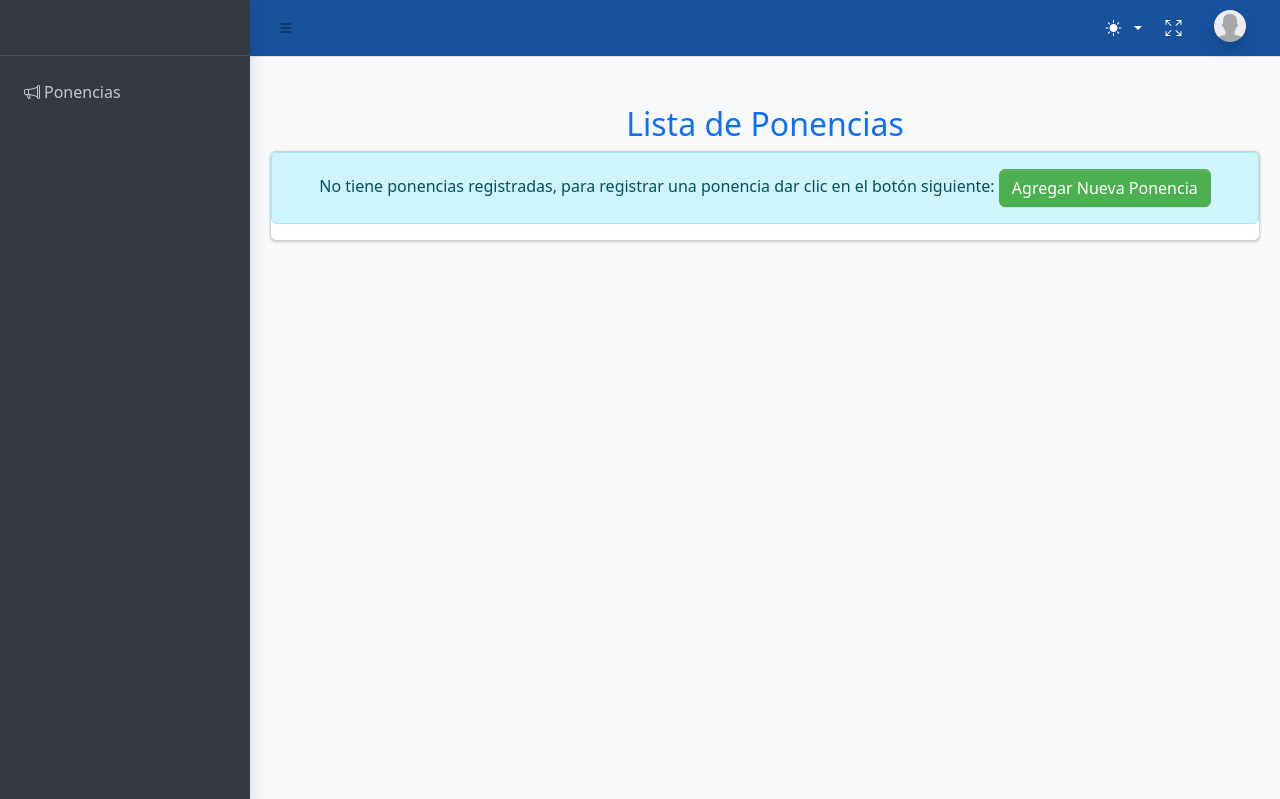
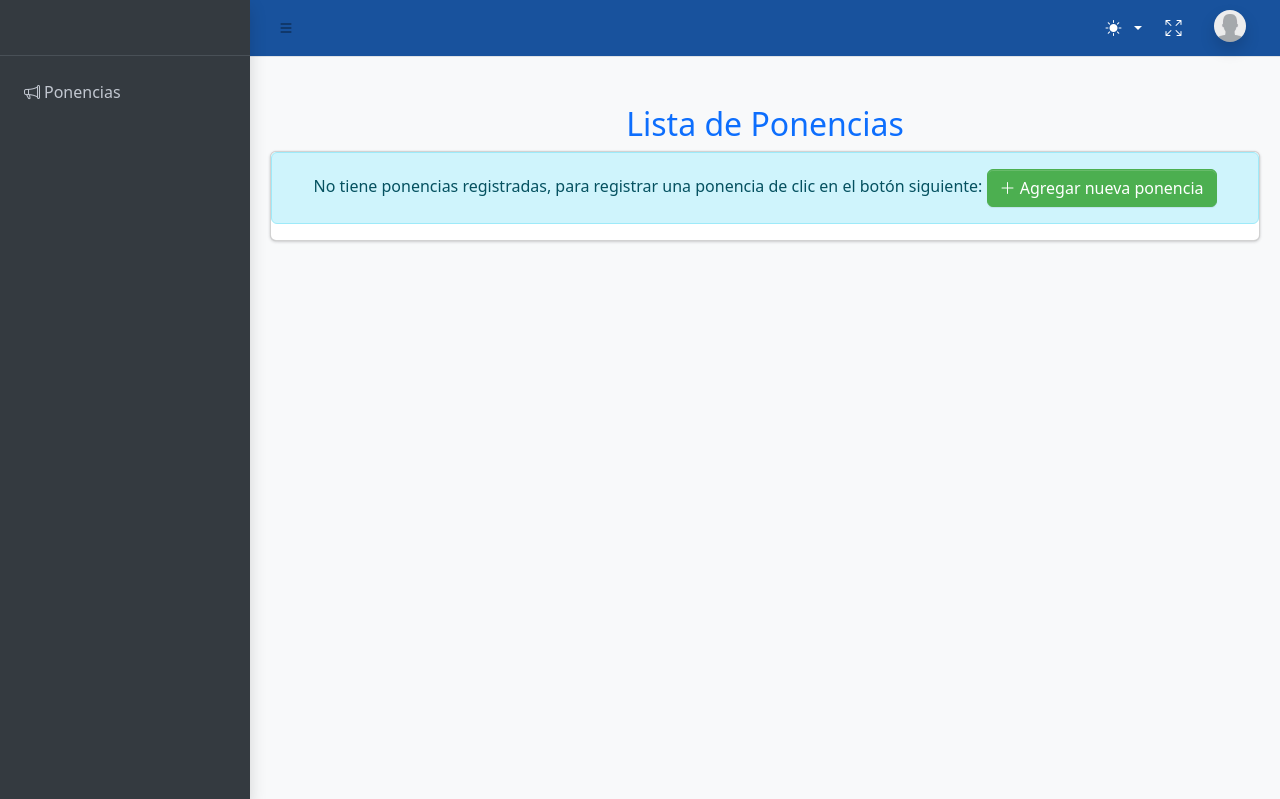
Before and after one commit to JahirCastillo/congreso, a CodeIgniter 4 app: the page made by app/Views/registro/inicioPonentes.php in a window 1280 px wide. Shown: the top 799 px of the page. Run offline with PHP 8.4 and a stand-in for CodeIgniter, Linux system fonts and the light colour scheme; the template is opened without the code that fills it, so the values that code supplies are empty; some libraries are stand-ins or nearby versions.

Commit message:
cambio de iconos y acomodar botones en detalles de ponencia

```diff
--- a/app/Views/registro/inicioPonentes.php
+++ b/app/Views/registro/inicioPonentes.php
@@ -13,16 +13,16 @@
                 <div class="card">
                     <?php if (empty($ponencias)): ?>
                         <div class="alert alert-info text-center" role="alert">
-                            No tiene ponencias registradas, para registrar una ponencia dar clic en el botón siguiente:
+                            No tiene ponencias registradas, para registrar una ponencia de clic en el botón siguiente:
                             <a href="<?= site_url('ponencias/nuevaPonencia/0') ?>" class="btn btn-success ms-auto">
-                                <i class="fas fa-plus"></i> Agregar Nueva Ponencia
+                                <i class="bi bi-plus-lg"></i> Agregar nueva ponencia
                             </a>
                         </div>
 
                     <?php else: ?>
                         <div class="card-header d-flex align-items-center">
                             <a href="<?= site_url('ponencias/nuevaPonencia') ?>" class="btn btn-success ms-auto">
-                                <i class="fas fa-plus"></i> Agregar Nueva Ponencia
+                                <i class="fas fa-plus"></i> Agregar nueva ponencia
                             </a>
                         </div>
                         <div class="card-body">
```
Also changed, not shown: app/Views/registro/loginPonentes.php (+10 -2 lines).
